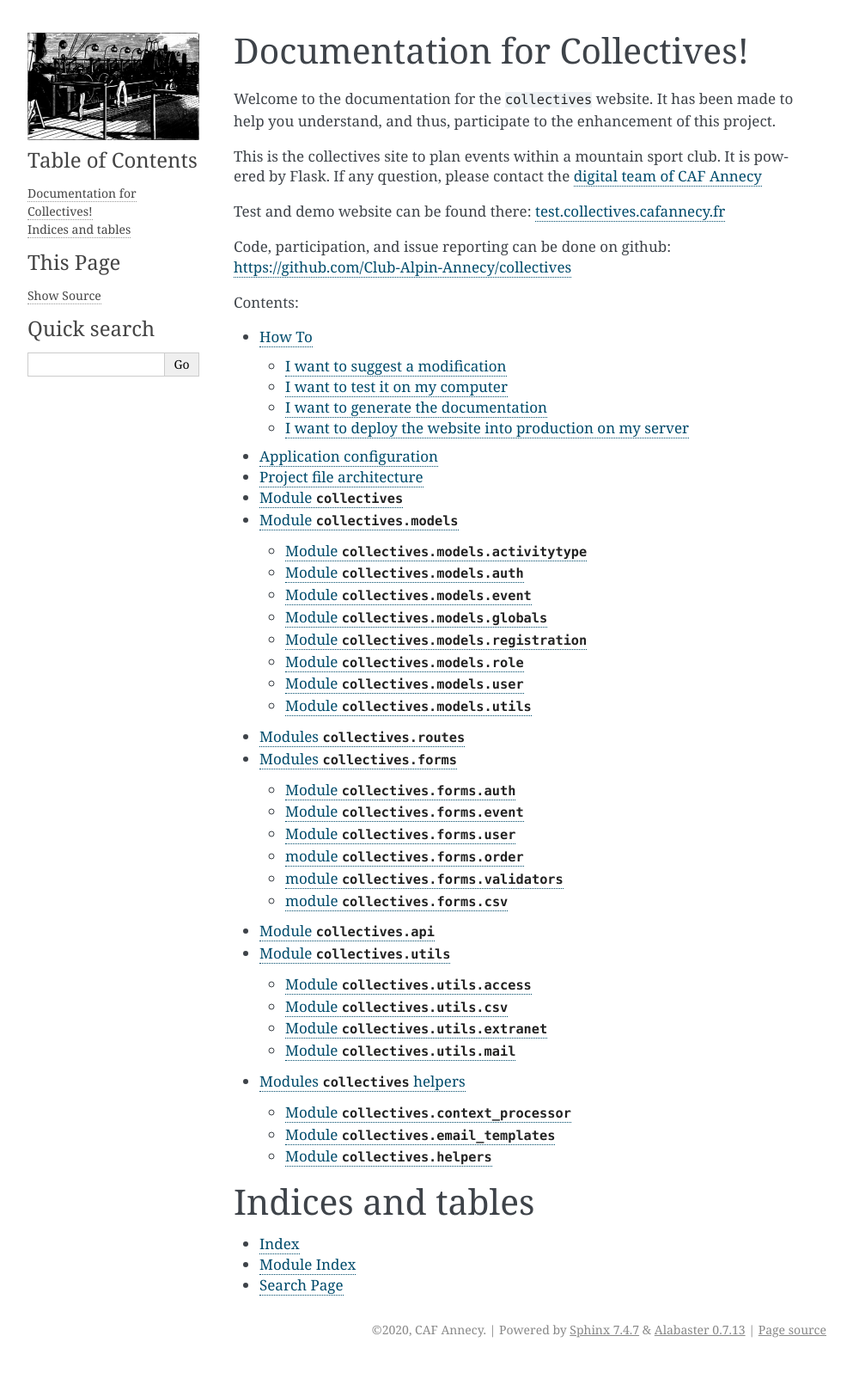
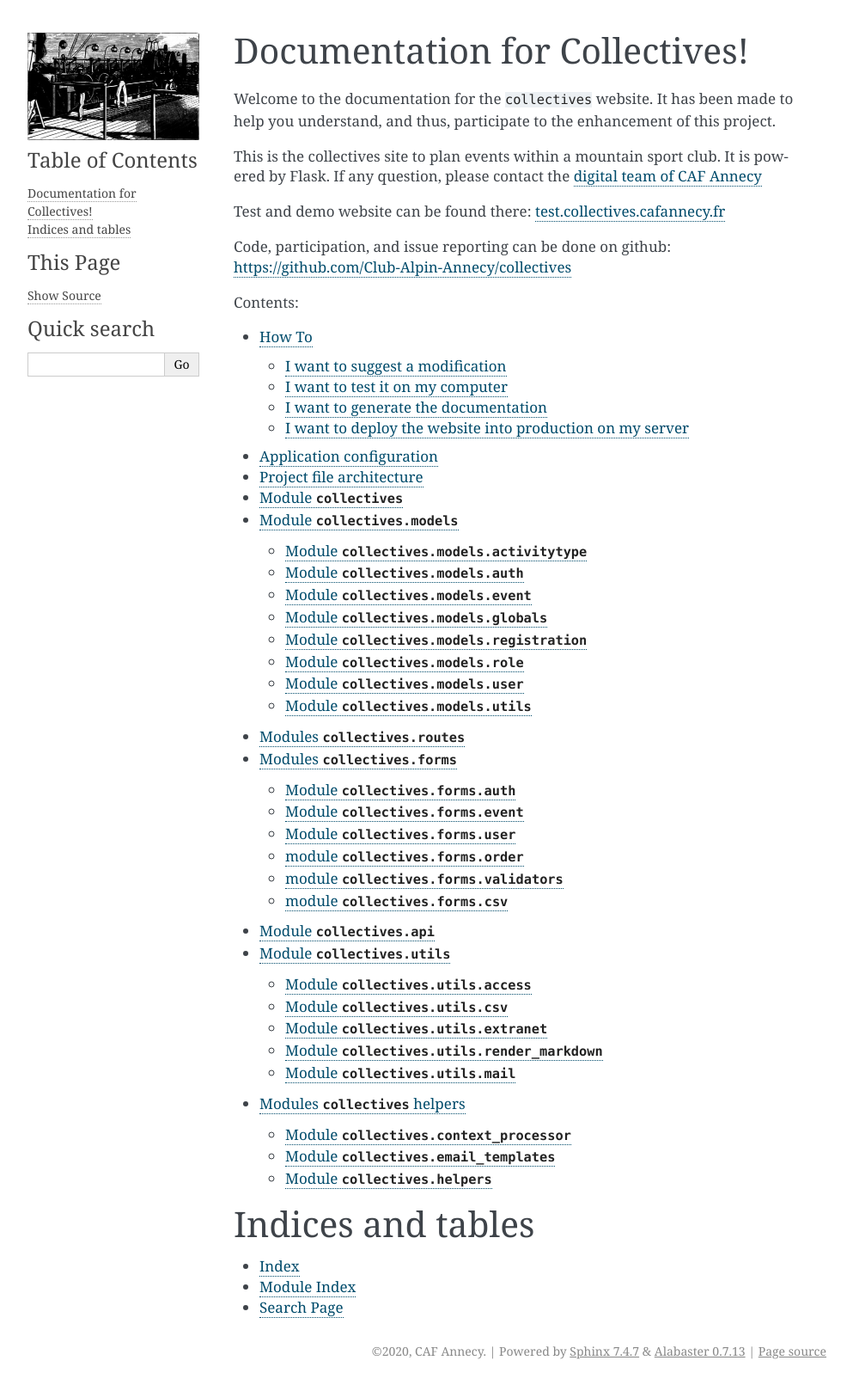
Before and after one commit to Club-Alpin-Annecy/collectives, a Sphinx documentation site: the page built from doc/source/index.rst, in a window 1280 px wide. Shown: the whole page at 86% size, without its empty margins (148-1141 px from the left). Built offline with Sphinx 7.4.7, drawn with Linux system fonts in a browser that asks for light colours; the version number could not be read and is left out; before the commit the page ends 1586 px from its top, so only the background shows below that.

Commit message:
Documentation: add collectives.utils.render_markdown

```diff
--- a/doc/source/utils.rst
+++ b/doc/source/utils.rst
@@ -16,6 +16,12 @@ Module ``collectives.utils.extranet``
 .. automodule:: collectives.utils.extranet
     :members:
 
+Module ``collectives.utils.render_markdown``
+----------------------------------------------
+.. automodule:: collectives.utils.render_markdown
+    :members:
+
+
 Module ``collectives.utils.mail``
 ---------------------------------
 .. automodule:: collectives.utils.mail
```
